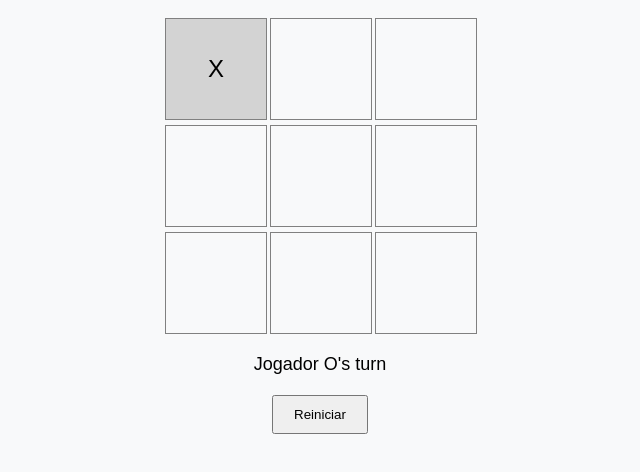
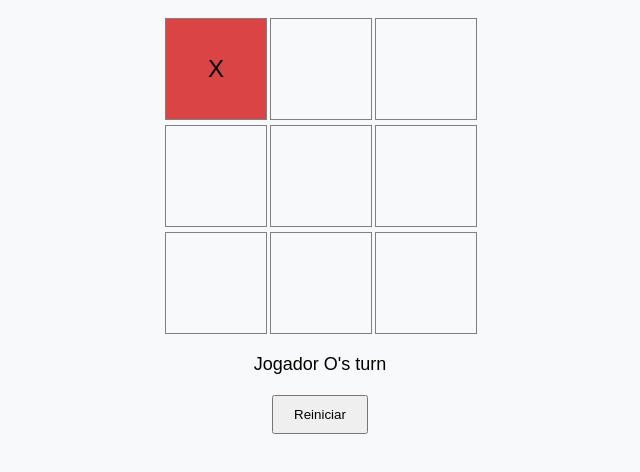
Before and after one commit to JoaoAugusto2020/jogodavelhaIA, a plain HTML site: page index.html in a window 1280 px wide. Both pictures are taken after a click on the element 536 px from the left and 290 px from the top of the page. Shown: the part 222-694 px from the top of the page, without its empty margins (320-960 px from the left). Drawn offline with nearby package versions, Linux system fonts and the light colour scheme.

Commit message:
Add files via upload

```diff
--- a/main.js
+++ b/main.js
@@ -24,7 +24,11 @@ $(document).ready(function() {
       if (gameOver || state[index]) return;
 
       state[index] = currentPlayer;
-      $(this).text(currentPlayer).addClass("taken");
+      if(currentPlayer == "X"){
+        $(this).text(currentPlayer).addClass("vermelho");
+      }else{
+        $(this).text(currentPlayer).addClass("azul");
+      }
 
       if (checkWin()) {
           $message.text(`Jogador ${currentPlayer} venceu!`);
--- a/styles.css
+++ b/styles.css
@@ -29,9 +29,13 @@ body {
   cursor: pointer;
 }
 
-.taken {
+.vermelho {
   pointer-events: none;
-  background-color: lightgray;
+  background-color: rgb(219, 68, 68);
+}
+.azul {
+  pointer-events: none;
+  background-color: rgb(82, 82, 218);
 }
 
 #message {
```
